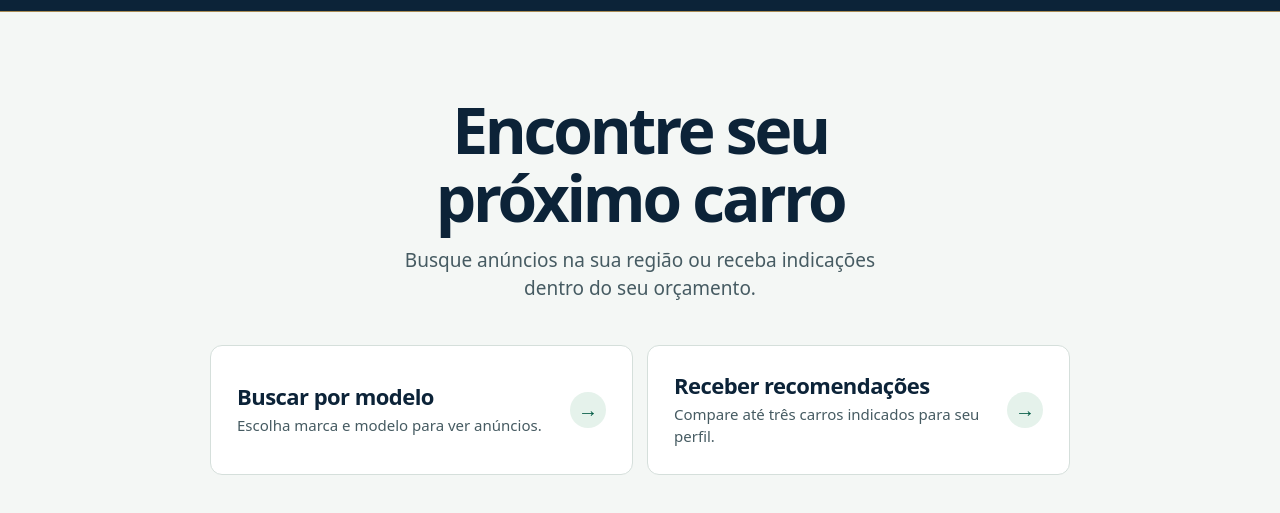
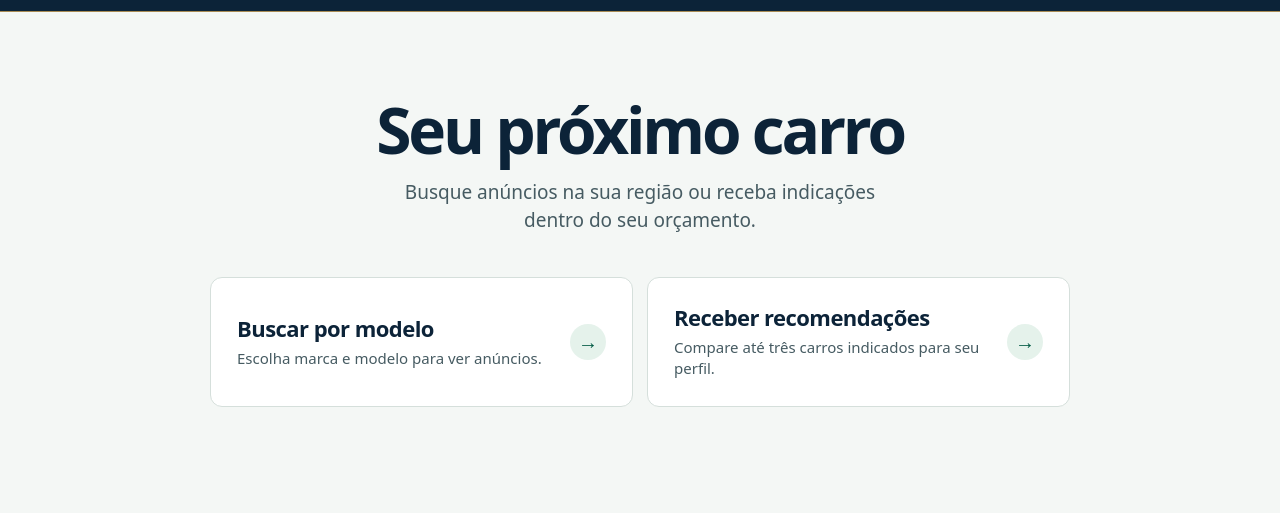
Before and after one commit to VeicMatch/veicmatch-app, a plain HTML site: page buscar/index.html in a window 1280 px wide. Shown: the part 89-602 px from the top of the page. Drawn offline with Linux system fonts and the light colour scheme.

Commit message:
Mantém o título da entrada em uma linha no celular

```diff
--- a/buscar/index.html
+++ b/buscar/index.html
@@ -4,7 +4,7 @@
   <meta charset="utf-8">
   <meta name="viewport" content="width=device-width, initial-scale=1">
   <meta name="theme-color" content="#0c2338">
-  <title>VeícMatch — Encontre seu próximo carro</title>
+  <title>VeícMatch — Seu próximo carro</title>
   <style>
     :root {
       color-scheme: light;
@@ -52,7 +52,7 @@
 
     h1 {
       margin: 0;
-      font-size: clamp(34px, 6.6vw, 64px);
+      font-size: clamp(28px, 6.6vw, 64px);
       line-height: 1.06;
       letter-spacing: -.05em;
       text-wrap: balance;
@@ -136,7 +136,7 @@
 
   <main>
     <div class="introducao">
-      <h1>Encontre seu próximo carro</h1>
+      <h1>Seu próximo carro</h1>
       <p>Busque anúncios na sua região ou receba indicações dentro do seu orçamento.</p>
     </div>
 
```
